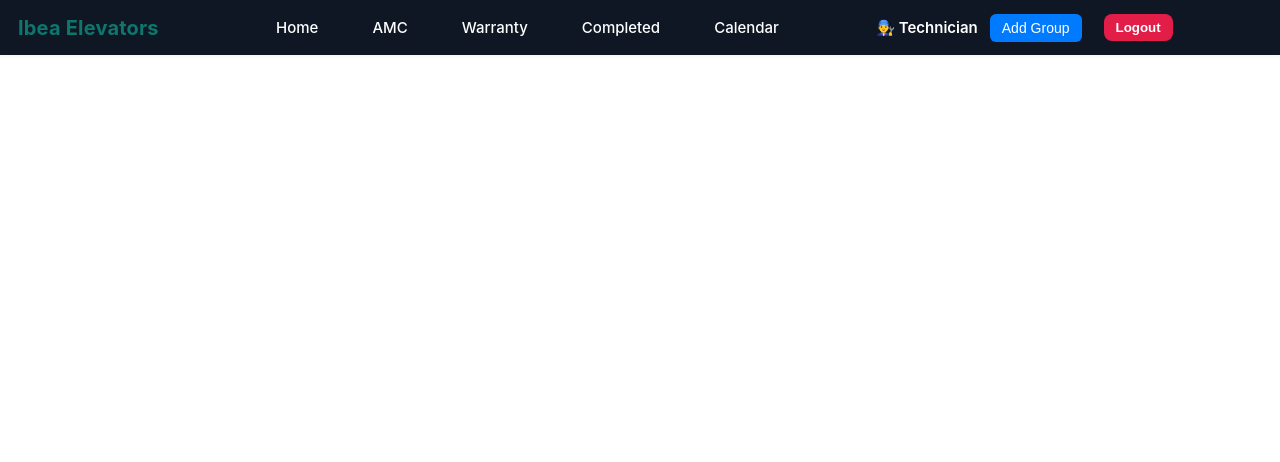
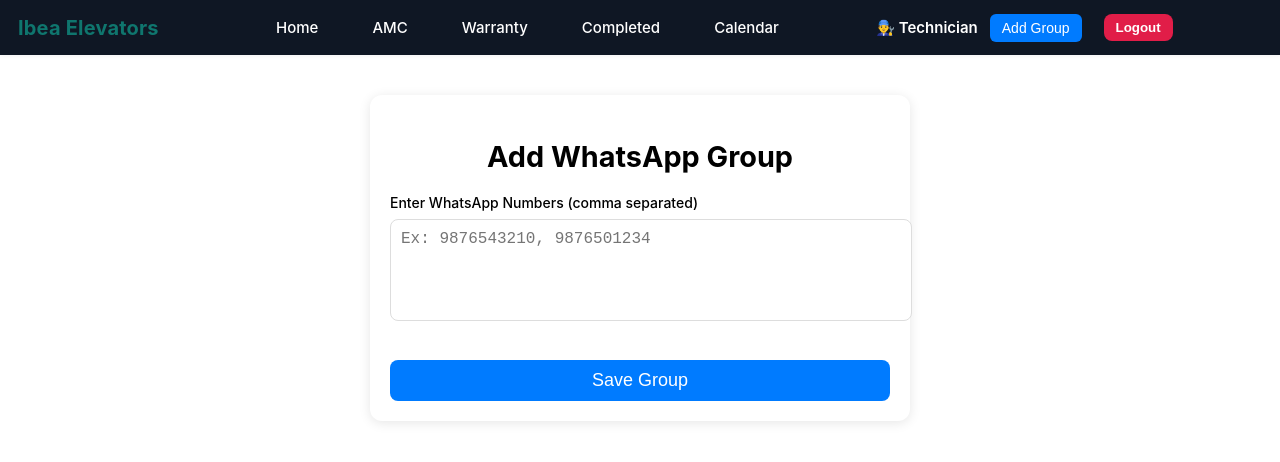
Before and after one commit to SANKARVEER/IBEA_AMC, a React (Create React App) app: page /add-group in a window 1280 px wide. Shown: the top 462 px of the page. Built offline with nearby package versions, Linux system fonts and the light colour scheme.

Commit message:
Add files via upload

```diff
--- a/src/App.js
+++ b/src/App.js
@@ -48,13 +48,20 @@ import CreateNewWarrantyPage from "./components/CreateNewWarrantyPage/CreateNewW
 import Login from "./components/Login/Login";
 
 // --------------------------
+// Add Global Group
+import AddGroup from "./components/AddGroup/AddGroup.js";
+
+
+
+// --------------------------
 // Context
 // --------------------------
 import { AMCProvider } from "./components/AMCContext/AMCContext";
 
-// --------------------------
-// Layout Component
-// --------------------------
+
+// ======================================================
+// Layout Wrapper
+// ======================================================
 function Layout() {
   const location = useLocation();
   const hideNavbar = location.pathname === "/login";
@@ -89,7 +96,7 @@ function Layout() {
         <Route path="/completed-sites" element={<CompletedSites />} />
         <Route path="/amc-sites/pending" element={<PendingSitesPage />} />
 
-        {/* Create New AMC Page */}
+        {/* Create New AMC Site */}
         <Route path="/create-amc-page" element={<CreateNewAmcPage />} />
 
         {/* Calendar */}
@@ -103,14 +110,18 @@ function Layout() {
         <Route path="/create-warranty-site" element={<CreateNewWarrantyPage />} />
         <Route path="/completed-warranty" element={<CompletedWarrantySitesPage />} />
         <Route path="/warranty-sites/:id" element={<WarrantyDetailsPage />} />
+
+        <Route path="/add-group" element={<AddGroup />} />
+
       </Routes>
     </>
   );
 }
 
-// --------------------------
-// Main App Component
-// --------------------------
+
+// ======================================================
+// App Component
+// ======================================================
 function App() {
   return (
     <AMCProvider>
--- /dev/null
+++ b/src/components/AddGroup/AddGroup.css
@@ -0,0 +1,66 @@
+/* src/components/AddGroup/AddGroup.css */
+
+.add-group-page {
+  max-width: 500px;
+  margin: 40px auto;
+  padding: 20px;
+  background: #fff;
+  border-radius: 12px;
+  box-shadow: 0 2px 12px rgba(0,0,0,0.1);
+}
+
+.add-group-page h2 {
+  text-align: center;
+  margin-bottom: 20px;
+  font-size: 1.8rem;
+}
+
+.add-group-page label {
+  display: block;
+  margin-bottom: 8px;
+  font-weight: 500;
+}
+
+.add-group-page textarea {
+  width: 100%;
+  height: 80px;
+  padding: 10px;
+  border-radius: 8px;
+  border: 1px solid #ddd;
+  margin-bottom: 15px;
+  resize: none;
+  font-size: 1rem;
+}
+
+.add-group-page .save-btn {
+  width: 100%;
+  padding: 10px;
+  background: #007bff;
+  color: #fff;
+  font-weight: 500;
+  border: none;
+  border-radius: 8px;
+  cursor: pointer;
+  transition: background 0.3s ease;
+}
+
+.add-group-page .save-btn:hover {
+  background: #0056b3;
+}
+
+.saved-group-box {
+  margin-top: 20px;
+  padding: 15px;
+  background: #f7f7f7;
+  border-radius: 8px;
+}
+
+.saved-group-box h3 {
+  margin-bottom: 10px;
+}
+
+.saved-number {
+  padding: 8px 0;
+  border-bottom: 1px solid #ddd;
+  font-size: 0.95rem;
+}
--- /dev/null
+++ b/src/components/AddGroup/AddGroup.js
@@ -0,0 +1,67 @@
+// src/components/AddGroup/AddGroup.js
+import React, { useState, useEffect } from "react";
+import "./AddGroup.css";
+
+const AddGroup = () => {
+  const [numbers, setNumbers] = useState("");
+  const [savedGroup, setSavedGroup] = useState({ members: [] });
+
+  // Load existing group from localStorage
+  useEffect(() => {
+    const stored = JSON.parse(localStorage.getItem("globalGroup"))?.[0] || { members: [] };
+    setSavedGroup(stored);
+  }, []);
+
+  const saveGroup = () => {
+    if (!numbers.trim()) {
+      alert("Please enter at least one mobile number");
+      return;
+    }
+
+    const numberList = numbers
+      .split(",")
+      .map((num) => num.trim())
+      .filter((num) => num.length >= 10); // basic validation
+
+    if (numberList.length === 0) {
+      alert("Invalid numbers!");
+      return;
+    }
+
+    const group = [{ id: 1, members: numberList }];
+    localStorage.setItem("globalGroup", JSON.stringify(group));
+    setSavedGroup(group[0]);
+
+    alert("Group saved successfully!");
+  };
+
+  return (
+    <div className="add-group-page">
+      <h2>Add WhatsApp Group</h2>
+
+      <label>Enter WhatsApp Numbers (comma separated)</label>
+      <textarea
+        placeholder="Ex: 9876543210, 9876501234"
+        value={numbers}
+        onChange={(e) => setNumbers(e.target.value)}
+      ></textarea>
+
+      <button className="save-btn" onClick={saveGroup}>
+        Save Group
+      </button>
+
+      {savedGroup.members.length > 0 && (
+        <div className="saved-group-box">
+          <h3>Saved Group Members</h3>
+          {savedGroup.members.map((num, index) => (
+            <div key={index} className="saved-number">
+              {num}
+            </div>
+          ))}
+        </div>
+      )}
+    </div>
+  );
+};
+
+export default AddGroup;
--- a/src/components/AmcSitePages/amcsitespage.js
+++ b/src/components/AmcSitePages/amcsitespage.js
@@ -5,11 +5,50 @@ import { useNavigate } from "react-router-dom";
 
 const AmcSitesPage = () => {
   const navigate = useNavigate();
-  const { sites, markCompleted } = useAMC();
+  const { sites, markCompleted, technicianName } = useAMC();
+
+  // Send WhatsApp message to all members of the single global group
+  const sendMessage = (site, type = "AMC") => {
+    const seatPlan = site?.amcPlan || "MS";
+    const message = `✅ ${type} Site Completed!
+Site: ${site.name}
+Location: ${site.location}
+Technician: ${technicianName || "Technician"}
+Plan: ${seatPlan}
+Date: ${site.serviceInfo?.date || new Date().toLocaleDateString()}
+Time: ${site.serviceInfo?.time || new Date().toLocaleTimeString()}`;
+
+    const groups = JSON.parse(localStorage.getItem("globalGroup")) || [];
+
+    if (!groups.length) {
+      alert("No group found. Please add a global group first.");
+      return;
+    }
+
+    const groupMembers = groups[0].members || [];
+
+    if (!groupMembers.length) {
+      alert("Global group has no members. Please add members.");
+      return;
+    }
+
+    groupMembers.forEach((number) => {
+      const url = `https://wa.me/${number}?text=${encodeURIComponent(message)}`;
+      window.open(url, "_blank");
+    });
+  };
+
+  // Handler: mark complete then send message
+  const handleFinish = (card) => {
+    markCompleted(card.id);
+    // After marking completed, the site in state will have serviceInfo saved.
+    // Use a short timeout to ensure state updates (state update is synchronous here but local)
+    // If you prefer immediate, you may send message using the card info too.
+    setTimeout(() => sendMessage(card, "AMC"), 50);
+  };
 
   return (
     <div className="amc-sites-page">
-
       {/* Top Bar */}
       <div className="top-bar">
         <h2 className="page-headline">AMC Sites</h2>
@@ -27,23 +66,29 @@ const AmcSitesPage = () => {
           .filter((s) => !s.completed)
           .map((card) => (
             <div className="amc-card" key={card.id}>
-
               <div className="card-header">
                 <h3>{card.name}</h3>
               </div>
 
-              <p><strong>Address:</strong> {card.address}</p>
-              <p><strong>Area:</strong> {card.area}</p>
-              <p><strong>Location:</strong> {card.location}</p>
+              <p>
+                <strong>Address:</strong> {card.address}
+              </p>
+              <p>
+                <strong>Area:</strong> {card.area}
+              </p>
+              <p>
+                <strong>Location:</strong> {card.location}
+              </p>
 
-              <button
-                className={`view-btn ${card.completed ? "star-btn" : ""}`}
-                onClick={() => {
-                  markCompleted(card.id);
-                }}
-              >
-                {card.completed ? "⭐ Completed" : "Finished →"}
-              </button>
+              <div className="card-actions">
+                <button
+                  className={`view-btn ${card.completed ? "star-btn" : ""}`}
+                  onClick={() => handleFinish(card)}
+                >
+                  {card.completed ? "⭐ Completed" : "Finished →"}
+                </button>
+
+              </div>
             </div>
           ))}
       </div>
--- a/src/components/WarrantySitesPage/WarrantySitesPage.js
+++ b/src/components/WarrantySitesPage/WarrantySitesPage.js
@@ -1,4 +1,3 @@
-// src/components/WarrantySitesPage/WarrantySitesPage.jsx
 import React from "react";
 import "./WarrantySitesPage.css";
 import { useAMC } from "../AMCContext/AMCContext";
@@ -6,11 +5,47 @@ import { useNavigate } from "react-router-dom";
 
 const WarrantySitesPage = () => {
   const navigate = useNavigate();
-  const { sites, markWarrantyCompleted } = useAMC();
+  const { sites, markWarrantyCompleted, technicianName } = useAMC();
+
+  // Send WhatsApp message to all members of the single global group
+  const sendMessage = (site, type = "Warranty") => {
+    const plan = site?.warrantyPlan || "MS";
+    const message = `✅ ${type} Site Completed!
+Site: ${site.name}
+Location: ${site.location}
+Technician: ${technicianName || "Technician"}
+Plan: ${plan}
+Date: ${site.warrantyInfo?.date || new Date().toLocaleDateString()}
+Time: ${site.warrantyInfo?.time || new Date().toLocaleTimeString()}`;
+
+    const groups = JSON.parse(localStorage.getItem("globalGroup")) || [];
+
+    if (!groups.length) {
+      alert("No group found. Please add a global group first.");
+      return;
+    }
+
+    const groupMembers = groups[0].members || [];
+
+    if (!groupMembers.length) {
+      alert("Global group has no members. Please add members.");
+      return;
+    }
+
+    groupMembers.forEach((number) => {
+      const url = `https://wa.me/${number}?text=${encodeURIComponent(message)}`;
+      window.open(url, "_blank");
+    });
+  };
+
+  // Handler: mark warranty completed then send message
+  const handleWarrantyDone = (site) => {
+    markWarrantyCompleted(site.id);
+    setTimeout(() => sendMessage(site, "Warranty"), 50);
+  };
 
   return (
     <div className="amc-sites-page">
-
       {/* Top Bar */}
       <div className="top-bar">
         <h2 className="page-headline">Warranty Sites</h2>
@@ -28,22 +63,30 @@ const WarrantySitesPage = () => {
           .filter((s) => s.warranty && !s.warrantyCompleted) // Only pending Warranty sites
           .map((site) => (
             <div className="amc-card" key={site.id}>
-
               <div className="card-header">
                 <h3>{site.name}</h3>
               </div>
 
-              <p><strong>Address:</strong> {site.address}</p>
-              <p><strong>Area:</strong> {site.area}</p>
-              <p><strong>Location:</strong> {site.location}</p>
-              {/* <p><strong>Plan:</strong> {site.warrantyPlan}</p> */}
+              <p>
+                <strong>Address:</strong> {site.address}
+              </p>
+              <p>
+                <strong>Area:</strong> {site.area}
+              </p>
+              <p>
+                <strong>Location:</strong> {site.location}
+              </p>
 
-              <button
-                className={`view-btn ${site.warrantyCompleted ? "star-btn" : ""}`}
-                onClick={() => markWarrantyCompleted(site.id)}
-              >
-                {site.warrantyCompleted ? "⭐ Done" : "Warranty Done →"}
-              </button>
+              <div className="card-actions">
+                <button
+                  className={`view-btn ${site.warrantyCompleted ? "star-btn" : ""}`}
+                  onClick={() => handleWarrantyDone(site)}
+                >
+                  {site.warrantyCompleted ? "⭐ Done" : "Warranty Done →"}
+                </button>
+
+
+              </div>
             </div>
           ))}
       </div>
```
Also changed, not shown: src/components/CompletedSitePage/CompletedSitePage.js (+80 -37 lines), src/components/Navbar/Navbar.js (+38 -10 lines), src/components/visitPlaning/visitplaning.js (+8 -4 lines).
